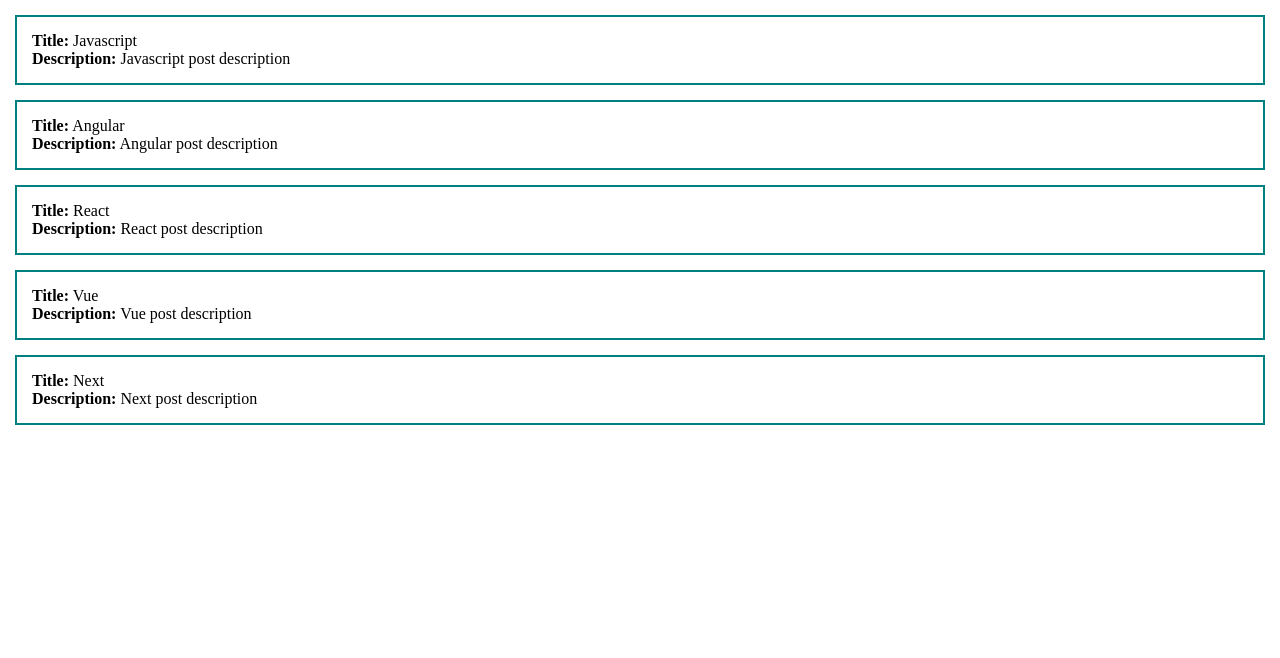
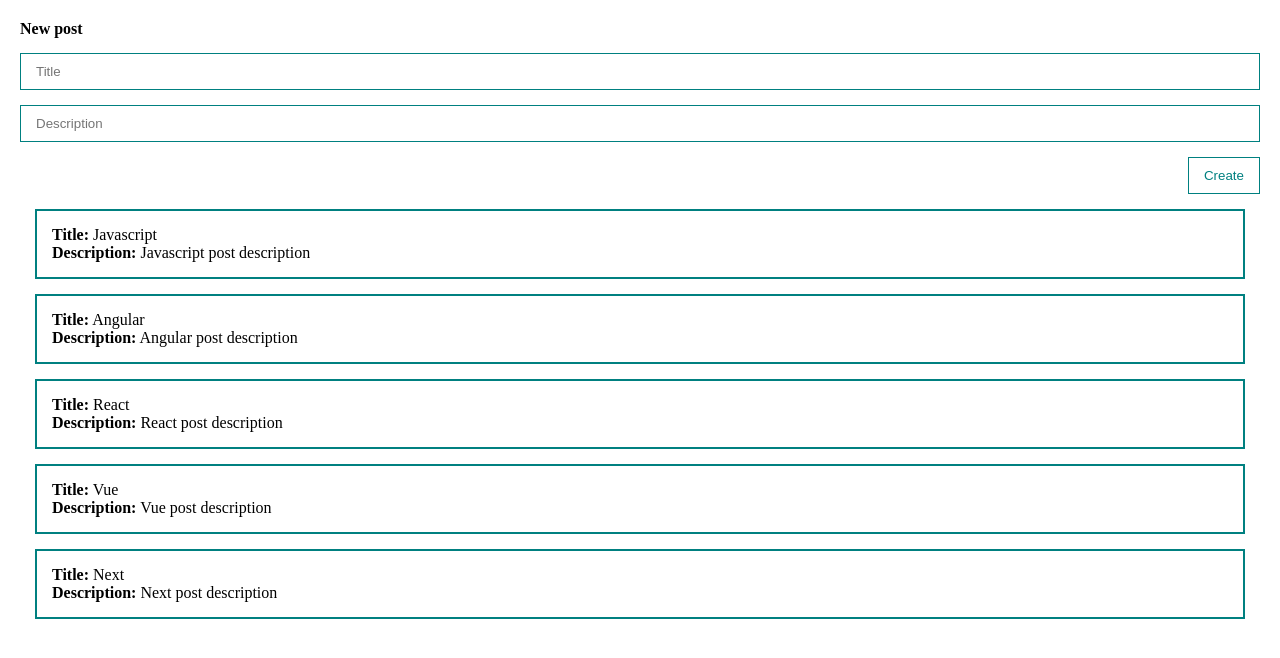
Before and after one commit to miromac/vue-3-tutorial, a Vue app: page / in a window 1280 px wide. Shown: the top 658 px of the page. Built offline with nearby package versions, Linux system fonts and the light colour scheme.

Commit message:
Creating a new post

```diff
--- a/src/App.vue
+++ b/src/App.vue
@@ -1,5 +1,11 @@
 <template>
-  <div>
+  <div class="app">
+    <form>
+      <h4>New post</h4>
+      <input class="input" type="text" placeholder="Title">
+      <input class="input" type="text" placeholder="Description">
+      <button class="btn">Create</button>
+    </form>
     <div class="post" v-for="post in posts">
       <div><strong>Title:</strong> {{post.title}} </div>
       <div><strong>Description:</strong> {{post.body}} </div>
@@ -33,11 +39,36 @@
   box-sizing: border-box;
 }
 
+.app {
+  padding: 20px;
+}
+
 .post {
   margin: 15px;
   padding: 15px;
   border: 2px solid teal;
 }
+
+form {
+  display: flex;
+  flex-direction: column;
+}
+
+.input {
+  width: 100%;
+  border: 1px solid teal;
+  padding: 10px 15px;
+  margin-top: 15px;
+}
+
+.btn {
+  margin-top: 15px;
+  align-self: flex-end;
+  padding: 10px 15px;
+  background: none;
+  color: teal;
+  border: 1px solid teal;
+}
 </style>
 
 // Single file component
```
